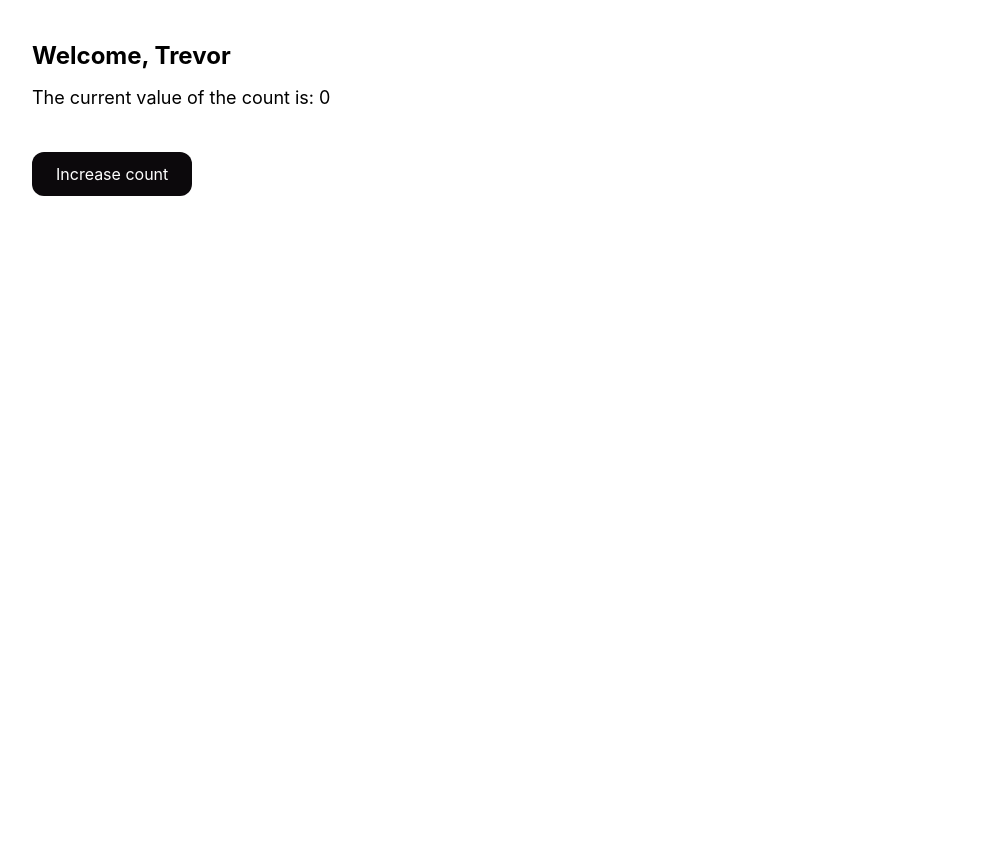
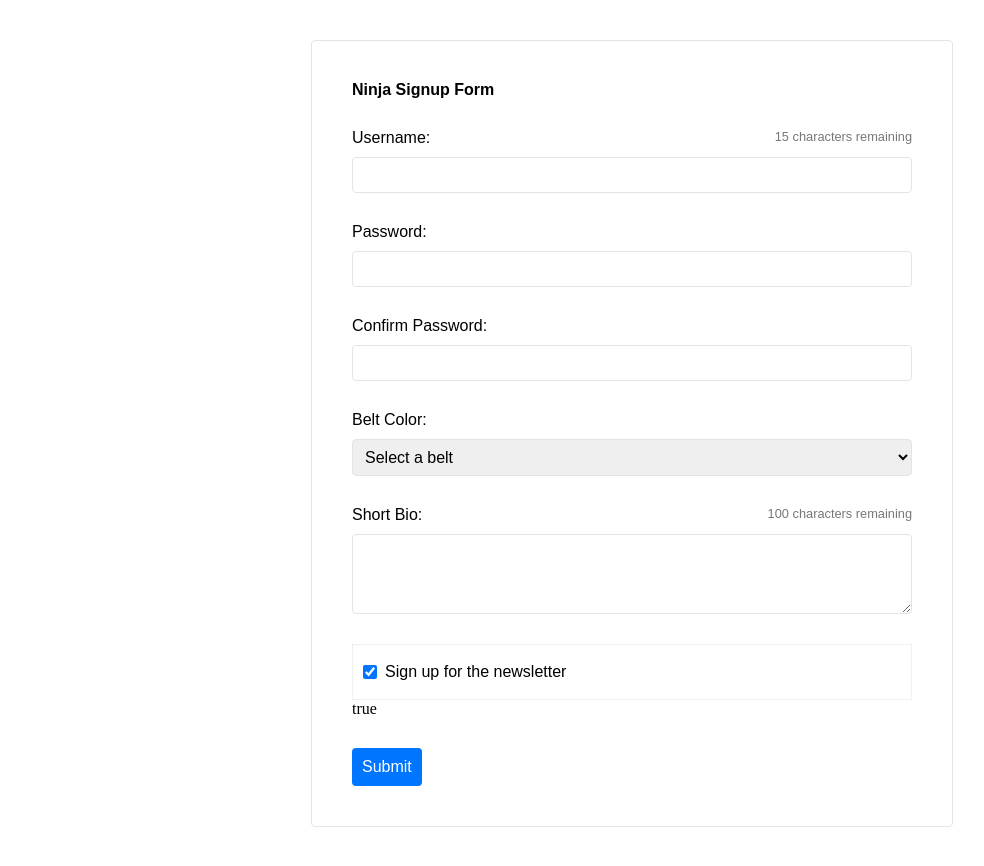
Before and after one commit to trevorcj/alpine-playground, a website: page index.html in a window 1280 px wide. Shown: the whole page, without its empty margins (8-992 px from the left). Before the commit the page ends 800 px from the top, so only its background shows below. Drawn offline with nearby package versions, Linux system fonts and the light colour scheme; files that its build step writes are made by us from their sources.

Commit message:
added form project files

```diff
--- a/index.html
+++ b/index.html
@@ -3,29 +3,92 @@
   <head>
     <meta charset="UTF-8" />
     <meta name="viewport" content="width=device-width, initial-scale=1.0" />
-    <title>Alpine.js Playground</title>
+    <title>Alpine.js Playground: Form</title>
 
     <!-- Compiled Tailwind -->
-    <link rel="stylesheet" href="./dist/output.css" />
+    <!-- <link rel="stylesheet" href="./dist/output.css" /> -->
+
+    <link rel="stylesheet" href="style.css" />
 
     <script
       defer
       src="https://cdn.jsdelivr.net/npm/alpinejs@3.x.x/dist/cdn.min.js"></script>
     <script src="index.js"></script>
   </head>
-  <body class="p-10">
-    <div x-data="counter">
-      <h1 class="text-2xl font-bold">Welcome, <span x-text="name"></span></h1>
+  <body>
+    <form x-data="signupForm">
+      <h1>Ninja Signup Form</h1>
 
-      <p class="mt-3 text-lg">
-        The current value of the count is: <span x-text="count"></span>
-      </p>
+      <!-- username -->
+      <div class="form-field">
+        <p class="hint" x-bind:class="{'warning': username.length > 10}">
+          <span x-text="15 - username.length"></span> characters remaining
+        </p>
 
-      <button
-        @click="count++; logCount()"
-        class="mt-10 bg-mauve-950 text-white px-6 py-2.5 rounded-xl cursor-pointer transition-transform duration-150 active:scale-95">
-        Increase count
-      </button>
-    </div>
+        <label>
+          <span></span>Username:
+          <input type="text" maxlength="15" x-model="username" />
+        </label>
+        <div x-text="username"></div>
+      </div>
+
+      <!-- password -->
+      <div class="form-field password">
+        <label>
+          <span>Password:</span>
+          <input type="password" x-model="password" />
+        </label>
+        <div x-text="password"></div>
+      </div>
+
+      <!-- confirm password -->
+      <div class="form-field">
+        <label>
+          <span>Confirm Password:</span>
+          <input type="password" x-model="passwordConfirm" />
+        </label>
+        <div x-text="passwordConfirm"></div>
+      </div>
+
+      <!-- belt color -->
+      <div class="form-field">
+        <label
+          >Belt Color:
+          <select x-model="belt">
+            <option value="">Select a belt</option>
+            <option value="black">Black</option>
+            <option value="white">White</option>
+            <option value="red">Red</option>
+            <option value="orange">Orange</option>
+            <option value="brown">Brown</option>
+          </select>
+        </label>
+        <div x-text="belt"></div>
+      </div>
+
+      <!-- short bio -->
+      <div class="form-field">
+        <p class="hint" :class="{'warning': bio.length > 90}">
+          <span x-text="100 - bio.length"></span> characters remaining
+        </p>
+        <label>
+          <span>Short Bio:</span>
+          <textarea maxlength="100" x-model="bio"></textarea>
+        </label>
+        <div x-text="bio"></div>
+      </div>
+
+      <!-- newsletter signup -->
+      <div class="form-field newsletter">
+        <label>
+          <input type="checkbox" x-model="newsletter" />
+          <span>Sign up for the newsletter</span>
+        </label>
+        <div x-text="newsletter"></div>
+      </div>
+
+      <!-- submit button -->
+      <button type="submit">Submit</button>
+    </form>
   </body>
 </html>
--- a/index.js
+++ b/index.js
@@ -1,10 +1,10 @@
 document.addEventListener("alpine:init", () => {
-  Alpine.data("counter", () => ({
-    count: 0,
-    name: "Trevor",
-
-    logCount() {
-      console.log(`Count is ${this.count}`);
-    },
+  Alpine.data("signupForm", () => ({
+    username: "",
+    password: "",
+    passwordConfirm: "",
+    belt: "",
+    bio: "",
+    newsletter: true,
   }));
 });
--- /dev/null
+++ b/style.css
@@ -0,0 +1,141 @@
+* reset */ body {
+  background: #f4f4f4;
+}
+h1,
+h2,
+h3,
+p,
+label,
+input,
+textarea,
+button,
+select {
+  font-size: 1em;
+  margin: 0;
+  padding: 0;
+  font-family: "Rubik", sans-serif;
+}
+
+/* form & inputs */
+form {
+  width: 100%;
+  max-width: 560px;
+  margin: 40px auto;
+  background: white;
+  padding: 40px;
+  /* box-shadow: 1px 1px 7px rgba(0, 0, 0, 0.1); */
+  border-radius: 4px;
+  border: 1px solid #e4e4e4;
+}
+input,
+textarea,
+select {
+  padding: 8px;
+  border-radius: 4px;
+  border: 1px solid #e4e4e4;
+  display: block;
+  width: 100%;
+  box-sizing: border-box;
+  margin: 10px 0;
+}
+textarea {
+  max-width: 100%;
+  height: 80px;
+}
+label {
+}
+.form-field {
+  margin: 30px 0;
+
+  p.hint {
+    font-size: 0.8em;
+    float: right;
+    color: #777;
+  }
+  p.warning {
+    color: #fe3131;
+  }
+}
+input[type="checkbox"] {
+  display: inline-block;
+  width: 14px;
+  height: 14px;
+}
+.newsletter label {
+  display: flex;
+  align-items: center;
+  gap: 8px;
+  padding: 10px;
+  border: 1px dotted #e4e4e4;
+}
+.form-field.password {
+  position: relative;
+
+  button {
+    position: absolute;
+    top: 36px;
+    right: 6px;
+    background: #e4e4e4;
+    border: 0;
+    border-radius: 4px;
+    font-size: 0.8em;
+    padding: 4px;
+    cursor: pointer;
+  }
+  input {
+    padding-right: 50px;
+  }
+}
+button[type="submit"] {
+  background: #0075ff;
+  color: #fff;
+  padding: 10px;
+  border-radius: 4px;
+  border: 0;
+  cursor: pointer;
+}
+.error {
+  color: #fe3131;
+  font-size: 0.8em;
+}
+.success {
+  color: #00c277;
+  text-align: center;
+  margin: 20px auto;
+}
+
+/* modal */
+.overlay {
+  position: fixed;
+  top: 0;
+  left: 0;
+  width: 100%;
+  height: 100%;
+  background: rgba(0, 0, 0, 0.5);
+  display: flex;
+  justify-content: center;
+  align-items: center;
+  z-index: 1000;
+}
+.modal {
+  background: white;
+  padding: 20px 40px;
+  border-radius: 8px;
+  text-align: center;
+  box-shadow: 0 2px 10px rgba(0, 0, 0, 0.2);
+  max-width: 400px;
+  width: 100%;
+}
+.modal h2 {
+  margin-bottom: 10px;
+  font-size: 1.5em;
+}
+.modal button {
+  margin-top: 20px;
+  padding: 8px 16px;
+  background: #0075ff;
+  color: white;
+  border: none;
+  border-radius: 4px;
+  cursor: pointer;
+}
```
Also changed, not shown: README.md.
